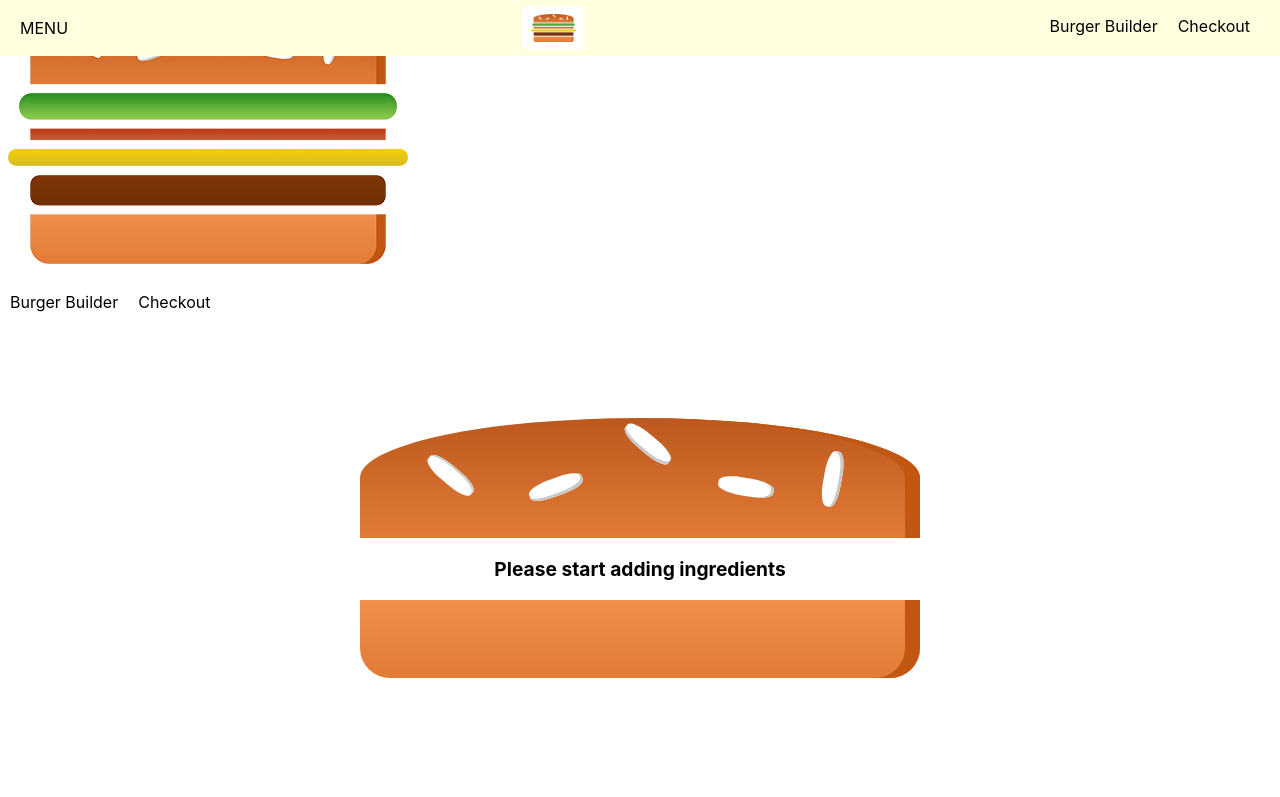
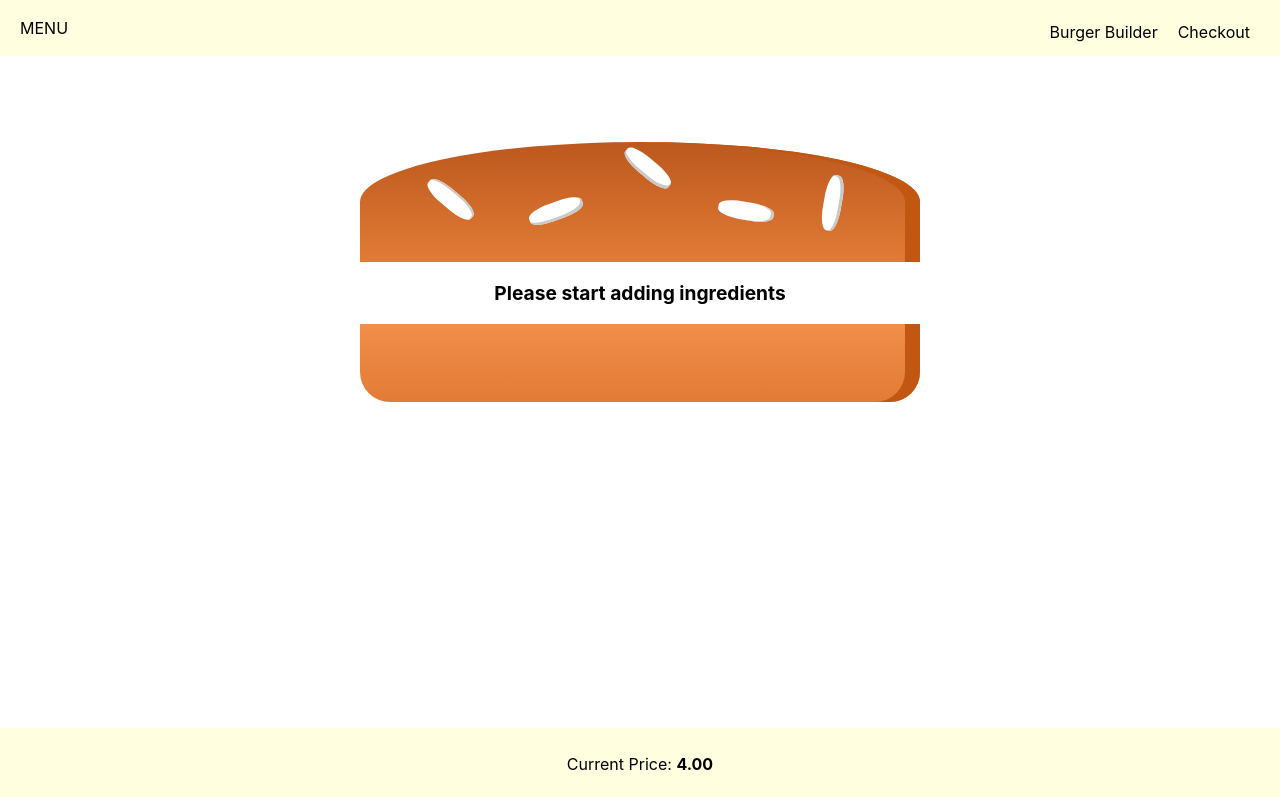
Before and after one commit to nl900/Burger-Builder, a React (Create React App) app: page / in a window 1280 px wide. Shown: the top 797 px of the page. Built offline with nearby package versions, Linux system fonts and the light colour scheme.

Commit message:
Adjust desktop and mobile devices

```diff
--- a/src/components/Navigation/NavigationItems/NavigationItem/NavigationItem.module.css
+++ b/src/components/Navigation/NavigationItems/NavigationItem/NavigationItem.module.css
@@ -1,25 +1,48 @@
+/* Mobile devices */
 .NavigationItem {
-    margin: 0;
+    margin: 10px 0;
     box-sizing: border-box;
-    display: flex;
-    height: 100%;
-    align-items: center;
+    display: block;
+    width: 100%;
 }
 
 .NavigationItem a {
     color: black;
     text-decoration: none;
-    height: 100%;
-    padding: 16px 10px;
-    border-bottom: 4px solid transparent;
+    width: 100%;
     box-sizing: border-box;
     display: block;
 }
 
 .NavigationItem a:hover,
 .NavigationItem a:active {
-    background-color: #8F5C2C;
-    border-bottom: 4px solid transparent;
-    box-sizing: border-box;
-    display: block;
+    color: #40A4C8;
 }
+
+/*
+media queries merged with original classes, no need to duplicate
+destop devices
+*/
+@media (min-width: 500px) {
+    .NavigationItem {
+        margin: 0;
+        display: flex;
+        height: 100%;
+        width: auto;
+        align-items: center;
+    }
+
+    .NavigationItem a {
+        color: black;
+        height: 100%;
+        padding: 16px 10px;
+        border-bottom: 4px solid transparent;
+    }
+
+    .NavigationItem a:hover,
+    .NavigationItem a:active {
+        background-color: #8F5C2C;
+        border-bottom: 4px solid transparent;
+        display: block;
+    }
+}
--- a/src/components/Navigation/NavigationItems/NavigationItems.module.css
+++ b/src/components/Navigation/NavigationItems/NavigationItems.module.css
@@ -1,3 +1,4 @@
+/*mobile devices*/
 .NavigationItems {
     margin: 0;
     padding: 0;
@@ -7,3 +8,10 @@
     height: 100%;
 
 }
+
+/*desktop devices*/
+@media (min-width: 500px) {
+    .NavigationItems {
+        flex-flow: row;
+    }
+}
--- a/src/components/Navigation/SideDrawer/SideDrawer.js
+++ b/src/components/Navigation/SideDrawer/SideDrawer.js
@@ -8,7 +8,9 @@ const sideDrawer = (props) => {
 
     return (
         <div className={classes.sideDrawer}>
-        <Logo height="11%"/>
+            {/* <div className={classes.Logo}>
+                <Logo/>
+            </div> */}
         <nav>
             <NavigationItems/>
         </nav>
--- a/src/components/Navigation/SideDrawer/Sidedrawer.module.css
+++ b/src/components/Navigation/SideDrawer/Sidedrawer.module.css
@@ -26,3 +26,8 @@
 .Close {
     transform: translateX(-100%);
 }
+
+.Logo {
+    height: 11%;
+    margin-bottom: 32px;
+}
--- a/src/components/Navigation/Toolbar/Toolbar.js
+++ b/src/components/Navigation/Toolbar/Toolbar.js
@@ -6,8 +6,10 @@ import NavigationItems from '..//NavigationItems/NavigationItems';
 const toolbar = (props) => (
     <header className={classes.Toolbar}>
         <div>MENU</div>
-        <Logo height="80%"/>
-        <nav>
+        {/* <div className={classes.Logo}>
+            <Logo/>
+        </div> */}
+        <nav className={classes.DesktopOnly}>
            <NavigationItems/>
         </nav>
     </header>
--- a/src/components/Navigation/Toolbar/Toolbar.module.css
+++ b/src/components/Navigation/Toolbar/Toolbar.module.css
@@ -18,3 +18,13 @@
     height: 100%;
 
 }
+
+.Toolbar nav {
+    height: 80%;
+}
+
+@media (max-width: 499px) {
+    .DesktopOnly {
+        display: none;
+    }
+}
```
